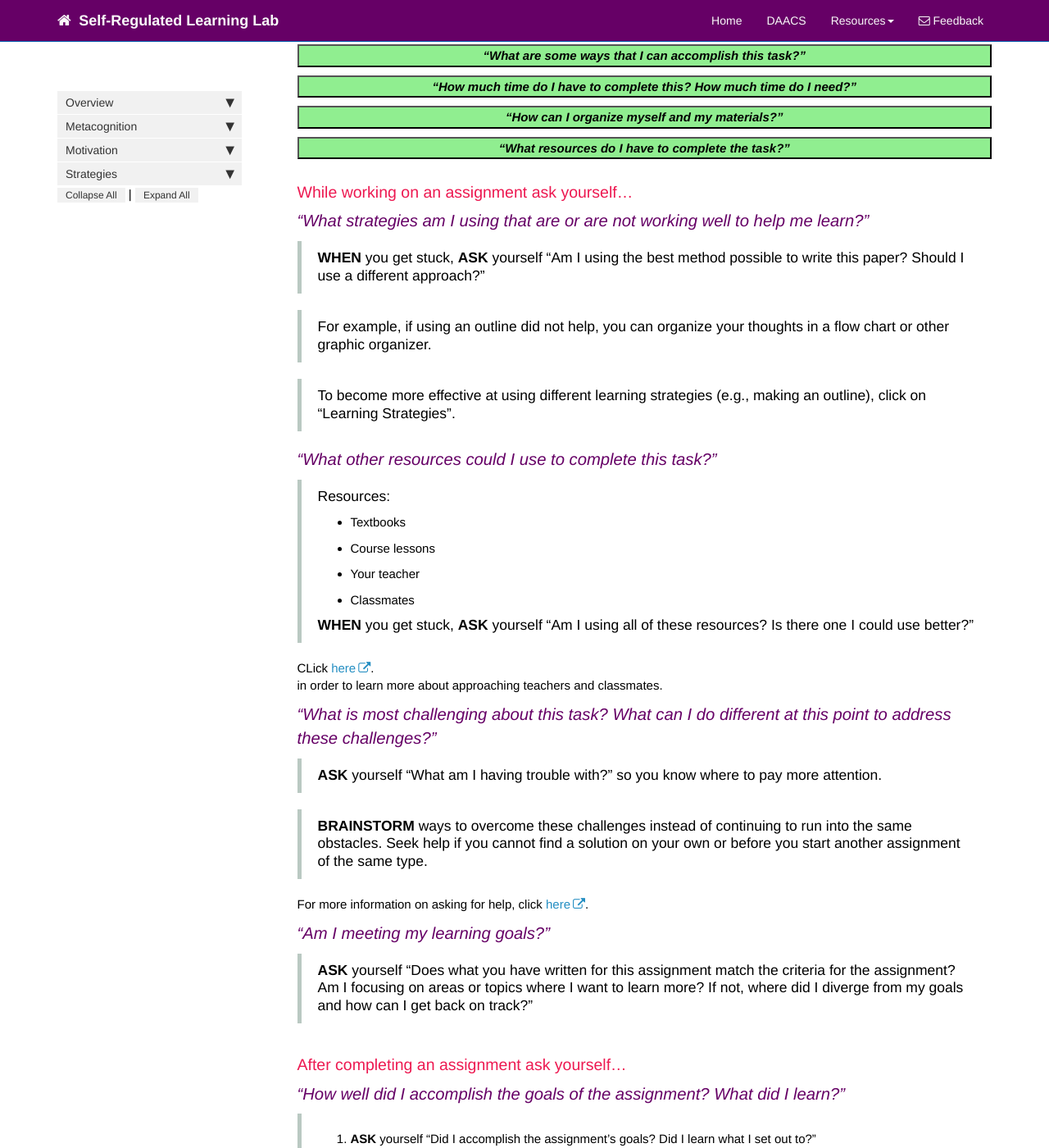
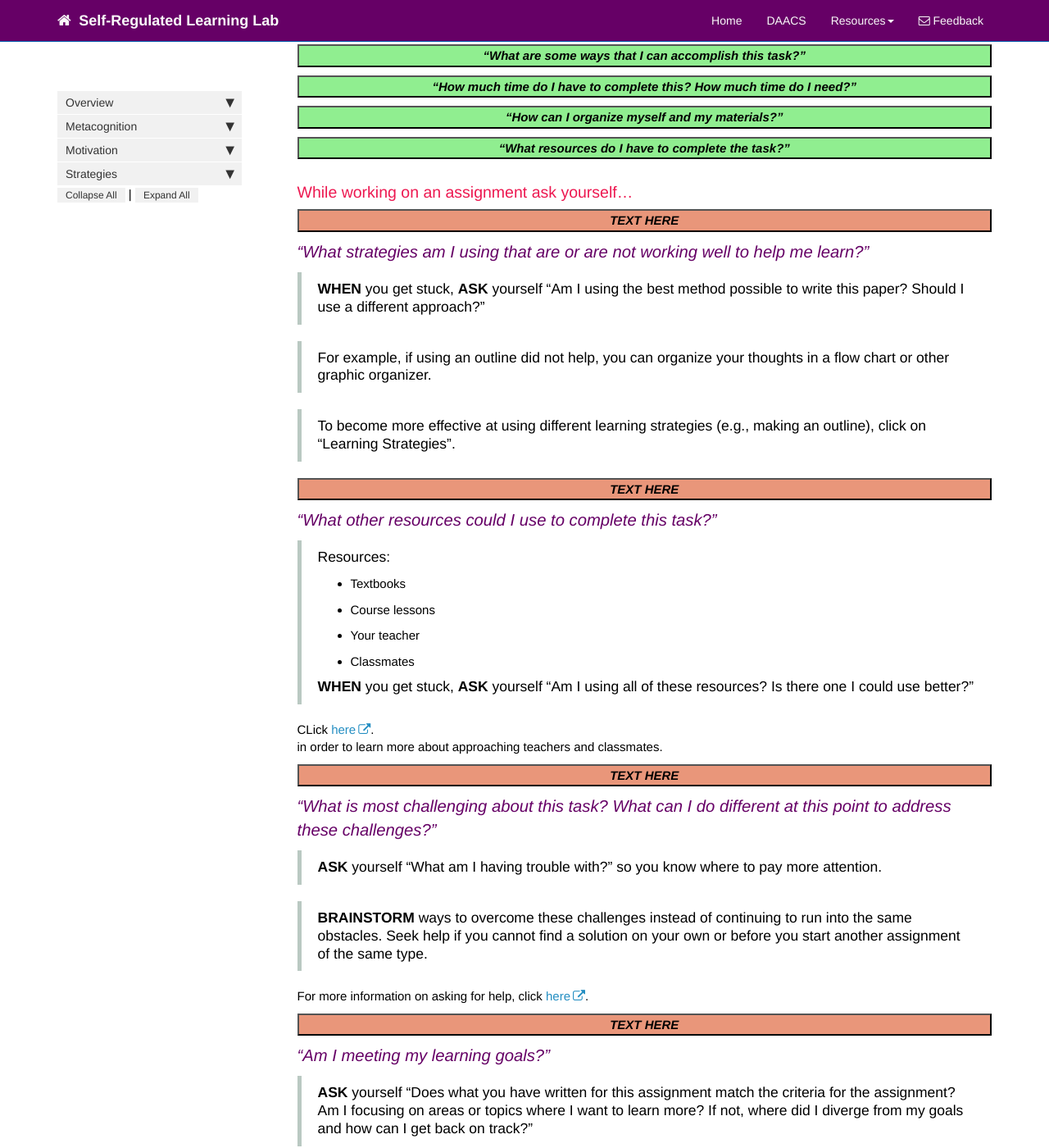
Before and after one commit to dfranklin02/SRL, a Jekyll site: the page built from docs/pages/metacognition/metacognition_recommendations_writing.md, in a window 1280 px wide and 1400 px high, scrolled down 394 px. Shown: the whole window at 82% size. Built offline with Jekyll 4.4.1, drawn with Linux system fonts in a browser that asks for light colours; nearby versions of some CDN libraries; comment, search, counter and statistics services are not loaded; some of the changed text lies outside the part shown.

Commit message:
Update metacognition_recommendations_writing.md

```diff
--- a/docs/pages/metacognition/metacognition_recommendations_writing.md
+++ b/docs/pages/metacognition/metacognition_recommendations_writing.md
@@ -97,6 +97,14 @@ When writing a paper, it may be useful to consult multiple sources on a topic (e
 
 ### While working on an assignment ask yourself...
 
+<button data-toggle="collapse" data-target="#writingduring1" style="background-color:DarkSalmon; width:100%"><b><i>TEXT HERE</i></b></button>
+
+<div id="writingduring1" class="collapse">
+TEXT HERE
+<br>
+<br>
+</div>
+
 <p class='question'>“What strategies am I using that are or are not working well to help me learn?”</p>
 
 > **WHEN** you get stuck, **ASK** yourself “Am I using the best method possible to write this paper? Should I use a different approach?”
@@ -104,6 +112,14 @@ When writing a paper, it may be useful to consult multiple sources on a topic (e
 > For example, if using an outline did not help, you can organize your thoughts in a flow chart or other graphic organizer.
 
 > To become more effective at using different learning strategies (e.g., making an outline), click on "Learning Strategies".
+
+<button data-toggle="collapse" data-target="#writingduring2" style="background-color:DarkSalmon; width:100%"><b><i>TEXT HERE</i></b></button>
+
+<div id="writingduring2" class="collapse">
+TEXT HERE
+<br>
+<br>
+</div>
 
 <p class='question'>“What other resources could I use to complete this task?”</p>
 
@@ -117,6 +133,14 @@ When writing a paper, it may be useful to consult multiple sources on a topic (e
 
 CLick <a href="http://srl.daacs.net/help_seeking.html">here</a>.<br> in order to learn more about approaching teachers and classmates.
 
+<button data-toggle="collapse" data-target="#writingduring3" style="background-color:DarkSalmon; width:100%"><b><i>TEXT HERE</i></b></button>
+
+<div id="writingduring3" class="collapse">
+TEXT HERE
+<br>
+<br>
+</div>
+
 <p class='question'>“What is most challenging about this task? What can I do different at this point to address these challenges?”</p>
 
 > **ASK** yourself “What am I having trouble with?” so you know where to pay more attention.
@@ -125,12 +149,28 @@ CLick <a href="http://srl.daacs.net/help_seeking.html">here</a>.<br> in order to
 
 For more information on asking for help, click <a href="http://srl.daacs.net/help_seeking.html">here</a>.<br>
 
+<button data-toggle="collapse" data-target="#writingduring4" style="background-color:DarkSalmon; width:100%"><b><i>TEXT HERE</i></b></button>
+
+<div id="writingduring4" class="collapse">
+TEXT HERE
+<br>
+<br>
+</div>
+
 <p class='question'>“Am I meeting my learning goals?”</p>
 
 > **ASK** yourself “Does what you have written for this assignment match the criteria for the assignment? Am I focusing on areas or topics where I want to learn more? If not, where did I diverge from my goals and how can I get back on track?”
 
 
 ### After completing an assignment ask yourself...
+
+<button data-toggle="collapse" data-target="#writingafter1" style="background-color:Orchid; width:100%"><b><i>TEXT HERE</i></b></button>
+
+<div id="writingafter1" class="collapse">
+TEXT HERE
+<br>
+<br>
+</div>
 
 <p class='question'>“How well did I accomplish the goals of the assignment? What did I learn?”</p>
 
@@ -139,12 +179,28 @@ For more information on asking for help, click <a href="http://srl.daacs.net/hel
 
 For more information on asking for help, click <a href="http://srl.daacs.net/help_seeking.html">here</a>.<br>
 
+<button data-toggle="collapse" data-target="#writingafter1" style="background-color:Orchid; width:100%"><b><i>TEXT HERE</i></b></button>
+
+<div id="writingafter1" class="collapse">
+TEXT HERE
+<br>
+<br>
+</div>
+
 <p class='question'>“What did I do that worked well? What should I change”</p>
 
 > 1.  **ASK** yourself “Did one learning strategy work better than others?”
 > 2.  **ASK** yourself “Did I perform better on one part of the assignment than others?” Maybe your outline was great, but the written paper was not your highest quality work.
 > 3.  **WRITE** down effective strategies and areas for improvements. You can also write a reminder on a calendar to return to this list the next time you have a similar assignment.
 
+
+<button data-toggle="collapse" data-target="#writingafter1" style="background-color:Orchid; width:100%"><b><i>TEXT HERE</i></b></button>
+
+<div id="writingafter1" class="collapse">
+TEXT HERE
+<br>
+<br>
+</div>
 <p class='question'>“What topics am I still confused about that I need to clarify? How can I get my questions answered?”</p>
 
 > 1.  Recognize concepts you still need to master – it is likely that these concepts will come up again throughout the course of your education.
```
